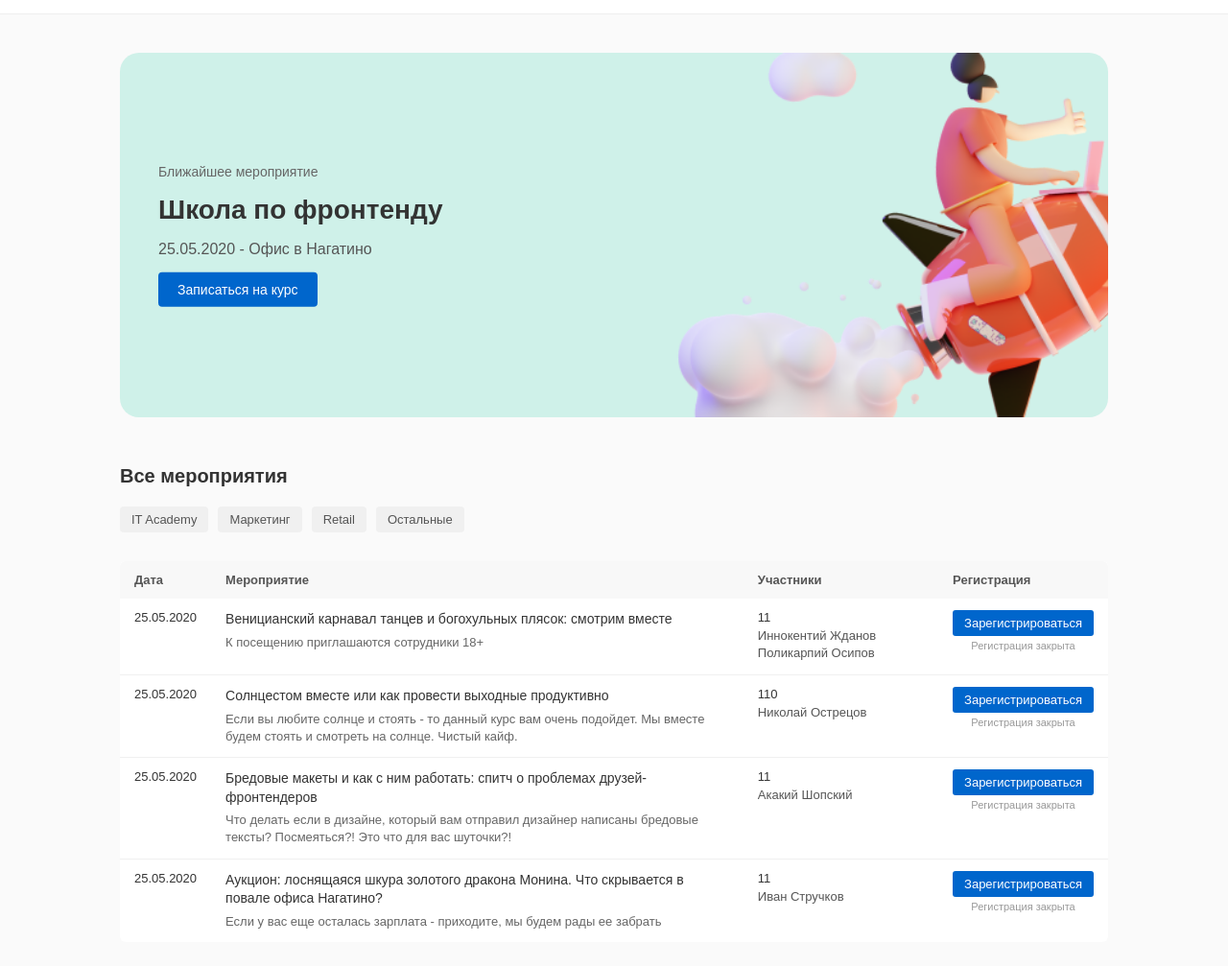
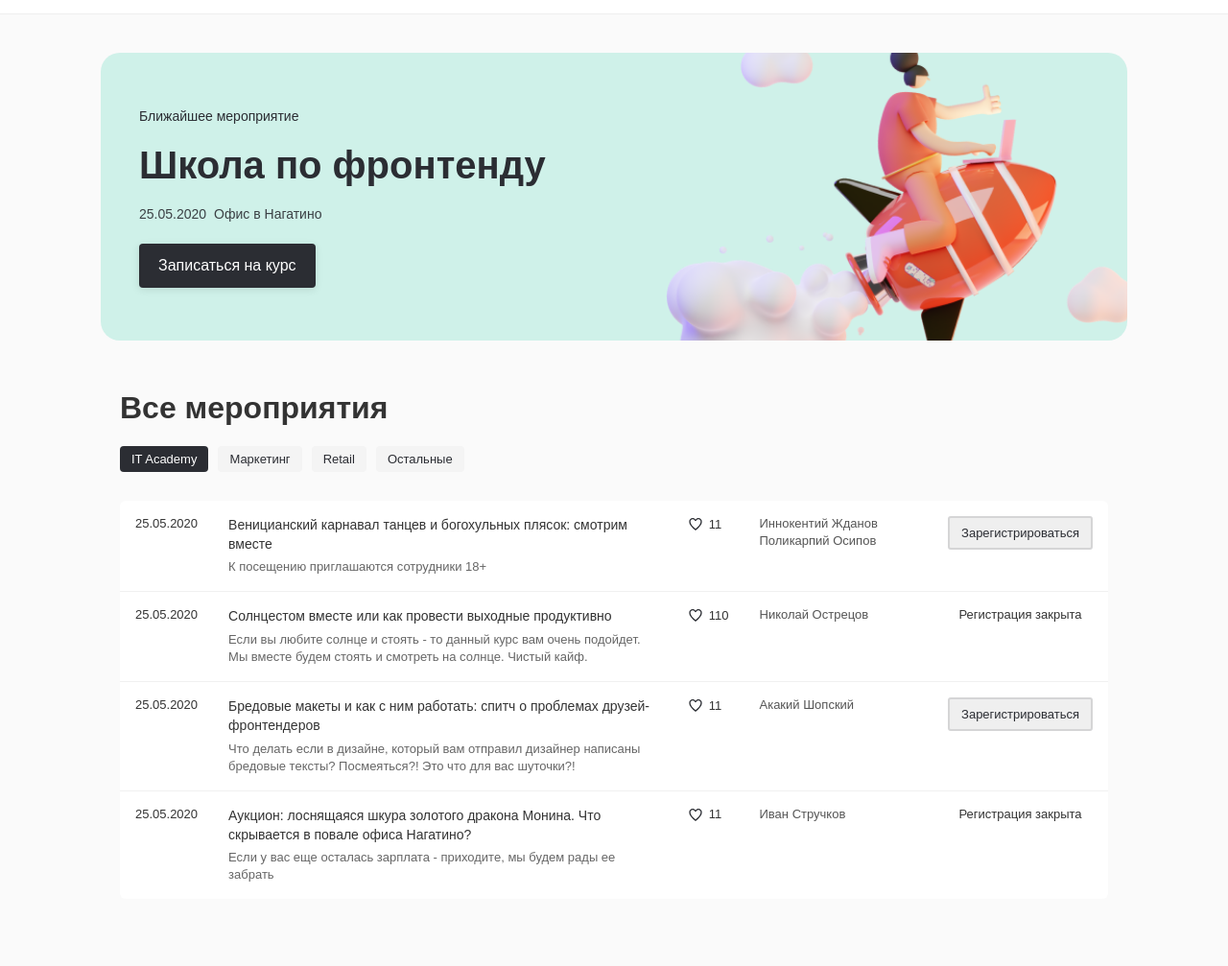
Before and after one commit to weezyvasya/RaiffProject, a plain HTML site: page index.html in a window 1280 px wide. Shown: the part 65-1072 px from the top of the page at 96% size. After the commit the page ends 1042 px from the top, so only its background shows below. Drawn offline with Linux system fonts and the light colour scheme.

Commit message:
final without adoptive

```diff
--- a/index.html
+++ b/index.html
@@ -19,13 +19,13 @@
     </header>
     <main>
       <section class="frontend-school">
-        <div class="container">
-          <div class="frontend-school-main">
-            <h3>Ближайшее мероприятие</h3>
-            <h1>Школа по фронтенду</h1>
-            <div class="date-location">25.05.2020 - Офис в Нагатино</div>
-            <button class="signup-button">Записаться на курс</button>
+        <div class="frontend-school-main">
+          <h3>Ближайшее мероприятие</h3>
+          <h1>Школа по фронтенду</h1>
+          <div class="date-location">
+            25.05.2020<span>Офис в Нагатино</span>
           </div>
+          <button class="signup-button">Записаться на курс</button>
         </div>
       </section>
       <section class="all-events">
@@ -35,22 +35,15 @@
               <h2>Все мероприятия</h2>
             </div>
             <nav class="all-events-choice">
-              <button class="all-events-choice_selected" >IT Academy</button>
+              <button class="all-events-choice_selected">IT Academy</button>
               <button>Маркетинг</button>
               <button>Retail</button>
               <button>Остальные</button>
             </nav>
             <div class="all-events-it">
               <table class="events-table">
-                <thead>
-                  <tr>
-                    <th class="date-column">Дата</th>
-                    <th class="event-column">Мероприятие</th>
-                    <th class="participants-column">Участники</th>
-                    <th class="registration-column">Регистрация</th>
-                  </tr>
-                </thead>
                 <tbody>
+                  <!-- Первое мероприятие -->
                   <tr>
                     <td class="date-column">25.05.2020</td>
                     <td class="event-column">
@@ -62,8 +55,17 @@
                         К посещению приглашаются сотрудники 18+
                       </div>
                     </td>
+                    <td class="number-column">
+                      <div class="number-with-heart">
+                        <img
+                          src="./img/heart.svg"
+                          alt="Избранное"
+                          class="heart-icon"
+                        />
+                        <span class="participant-number">11</span>
+                      </div>
+                    </td>
                     <td class="participants-column">
-                      <div class="participant-number">11</div>
                       <div class="participant-name">Иннокентий Жданов</div>
                       <div class="participant-name">Поликарпий Осипов</div>
                     </td>
@@ -71,9 +73,10 @@
                       <button class="registration-button">
                         Зарегистрироваться
                       </button>
-                      <div class="registration-status">Регистрация закрыта</div>
                     </td>
                   </tr>
+
+                  <!-- Второе мероприятие -->
                   <tr>
                     <td class="date-column">25.05.2020</td>
                     <td class="event-column">
@@ -86,17 +89,25 @@
                         солнце. Чистый кайф.
                       </div>
                     </td>
+                    <td class="number-column">
+                      <div class="number-with-heart">
+                        <img
+                          src="./img/heart.svg"
+                          alt="Избранное"
+                          class="heart-icon"
+                        />
+                        <span class="participant-number">110</span>
+                      </div>
+                    </td>
                     <td class="participants-column">
-                      <div class="participant-number">110</div>
                       <div class="participant-name">Николай Острецов</div>
                     </td>
                     <td class="registration-column">
-                      <button class="registration-button">
-                        Зарегистрироваться
-                      </button>
-                      <div class="registration-status">Регистрация закрыта</div>
+                      <div class="registration-closed">Регистрация закрыта</div>
                     </td>
                   </tr>
+
+                  <!-- Третье мероприятие -->
                   <tr>
                     <td class="date-column">25.05.2020</td>
                     <td class="event-column">
@@ -110,17 +121,27 @@
                         шуточки?!
                       </div>
                     </td>
+                    <td class="number-column">
+                      <div class="number-with-heart">
+                        <img
+                          src="./img/heart.svg"
+                          alt="Избранное"
+                          class="heart-icon"
+                        />
+                        <span class="participant-number">11</span>
+                      </div>
+                    </td>
                     <td class="participants-column">
-                      <div class="participant-number">11</div>
                       <div class="participant-name">Акакий Шопский</div>
                     </td>
                     <td class="registration-column">
                       <button class="registration-button">
                         Зарегистрироваться
                       </button>
-                      <div class="registration-status">Регистрация закрыта</div>
                     </td>
                   </tr>
+
+                  <!-- Четвертое мероприятие -->
                   <tr>
                     <td class="date-column">25.05.2020</td>
                     <td class="event-column">
@@ -133,15 +154,21 @@
                         рады ее забрать
                       </div>
                     </td>
+                    <td class="number-column">
+                      <div class="number-with-heart">
+                        <img
+                          src="./img/heart.svg"
+                          alt="Избранное"
+                          class="heart-icon"
+                        />
+                        <span class="participant-number">11</span>
+                      </div>
+                    </td>
                     <td class="participants-column">
-                      <div class="participant-number">11</div>
                       <div class="participant-name">Иван Стручков</div>
                     </td>
                     <td class="registration-column">
-                      <button class="registration-button">
-                        Зарегистрироваться
-                      </button>
-                      <div class="registration-status">Регистрация закрыта</div>
+                      <div class="registration-closed">Регистрация закрыта</div>
                     </td>
                   </tr>
                 </tbody>
--- a/styles.css
+++ b/styles.css
@@ -17,8 +17,8 @@ body {
   max-width: 1440px;
   margin: 0 auto;
   padding: 0 20px;
-  border-bottom: 1px solid #eee;
-  background-color: white;
+  border-bottom: 1px solid rgb(238, 238, 238);
+  background-color:rgba(255, 255, 255, 1);
   box-sizing: border-box;
 }
 
@@ -54,61 +54,73 @@ body {
 .frontend-school {
   background-image: url(./img/Group\ 1.png);
   background-size: cover;
-  background-position: center;
+  background-position: center center;
   background-repeat: no-repeat;
   background-color: rgba(207, 241, 233, 1);
   border-radius: 20px;
   overflow: hidden;
-  padding: 40px 0;
   height: 300px;
   max-width: 1030px;
   margin: 40px auto 30px auto;
   position: relative;
+  display: flex;
+  align-items: center;
+  padding-left: 40px;
 }
 
 .frontend-school-main {
-  position: absolute;
-  top: 50%;
-  left: 40px; /* Фиксированный отступ слева вместо центрирования */
-  transform: translateY(-50%); /* Только вертикальное центрирование */
   max-width: 500px;
   width: 100%;
-  padding-right: 20px; /* Отступ только справа */
-  box-sizing: border-box;
   display: flex;
   flex-direction: column;
-  gap: 15px; /* Равномерные отступы между элементами */
+  gap: 12px;
 }
 
 .frontend-school-main h3 {
   margin: 0;
   font-size: 14px;
-  color: #666;
+  color: rgba(43, 45, 51, 1);
   font-weight: 500;
+  line-height: 22px;
 }
 
 .frontend-school-main h1 {
   margin: 0;
-  font-size: 28px;
-  line-height: 1.2;
-  font-weight: 600;
+  font-size: 40px;
+  font-weight: 700;
+  line-height: 56px;
+  color:rgba(43, 45, 51, 1);
 }
 
 .date-location {
-  font-size: 16px;
-  color: #555;
+  font-size: 14px;
+  font-weight: 500;
+  line-height: 22px;
+  color: rgba(43, 45, 51, 1);
+  opacity: 0.9;
+  display: flex;
+  align-items: center;
+  gap: 8px;
 }
 
 .signup-button {
   padding: 10px 20px;
-  background-color: #0066cc;
-  color: white;
+  background-color: rgba(43, 45, 51, 1);
+  color: rgba(255, 255, 255, 1);
   border: none;
   border-radius: 4px;
-  font-size: 14px;
+  font-size: 16px;
+  line-height: 26px;
+  font-weight: 605000;
   cursor: pointer;
   align-self: flex-start;
-  font-weight: 500;
+  margin-top: 8px;
+  box-shadow: 0 2px 8px rgba(0,0,0,0.1);
+  transition: all 0.2s ease;
+}
+.signup-button:hover {
+  transform: translateY(-1px);
+  box-shadow: 0 4px 12px rgba(0,0,0,0.15);
 }
 
 /* Блок всех мероприятий */
@@ -124,8 +136,9 @@ body {
 
 .all-events-main-title h2 {
   margin: 0;
-  font-size: 20px;
-  font-weight: 600;
+  font-size: 32px;
+  font-weight: 700;
+  line-height: 40px;
 }
 
 .all-events-choice {
@@ -136,17 +149,20 @@ body {
 
 .all-events-choice button {
   padding: 6px 12px;
-  background-color: #f0f0f0;
+  background-color: rgba(244, 244, 244, 1);
   border: none;
   border-radius: 4px;
   cursor: pointer;
   white-space: nowrap;
   font-size: 13px;
-  color: #555;
+  color: rgba(43, 45, 51, 1);
 }
-
-.all-events-choice button:hover {
-  background-color: #e0e0e0;
+.all-events-choice button:first-child {
+  background-color: rgba(43, 45, 51, 1);
+  color: rgba(255, 255, 255, 1);
+  border: none;
+  border-radius: 4px;
+  font-weight: 500;
 }
 
 /* Таблица мероприятий */
@@ -163,17 +179,8 @@ body {
   font-size: 13px;
 }
 
-.events-table th {
-  text-align: left;
-  padding: 12px 15px;
-  background-color: #f8f8f8;
-  font-weight: 600;
-  color: #555;
-  font-size: 13px;
-}
-
 .events-table td {
-  padding: 12px 15px;
+  padding: 16px;
   vertical-align: top;
   border: none;
 }
@@ -193,7 +200,7 @@ body {
 }
 
 .event-column {
-  width: 55%;
+  width: 50%;
 }
 
 .event-title {
@@ -210,15 +217,23 @@ body {
   line-height: 1.4;
 }
 
+.number-column {
+  width: 60px;
+}
+
+.number-with-heart {
+  display: flex;
+  align-items: center;
+  gap: 6px;
+}
+
+.heart-icon {
+  width: 16px;
+  height: 16px;
+}
+
 .participants-column {
   width: 20%;
-}
-
-.participant-number {
-  font-weight: 500;
-  margin-bottom: 4px;
-  color: #333;
-  font-size: 13px;
 }
 
 .participant-name {
@@ -228,27 +243,33 @@ body {
 }
 
 .registration-column {
-  width: 180px;
+  width: 150px;
+  text-align: center;
 }
 
 .registration-button {
-  padding: 6px 12px;
-  background-color: #0066cc;
-  color: white;
-  border: none;
+  padding: 8px 12px;
+  color: rgba(43, 45, 51, 1);
+  border: 2px solid rgba(213, 213, 214, 1) ;
   border-radius: 3px;
   cursor: pointer;
   width: 100%;
-  margin-bottom: 4px;
   font-size: 13px;
   font-weight: 500;
+  transition: background 0.2s;
 }
 
-.registration-status {
+.registration-button:disabled {
+  background-color: #cccccc;
+  cursor: not-allowed;
+}
+
+
+/* .registration-status {
   color: #999;
   font-size: 11px;
-  text-align: center;
-}
+  margin-top: 4px;
+} */
 
 /* Адаптивность */
 @media (max-width: 1080px) {
```
Also changed, not shown: img/heart.svg (added).
